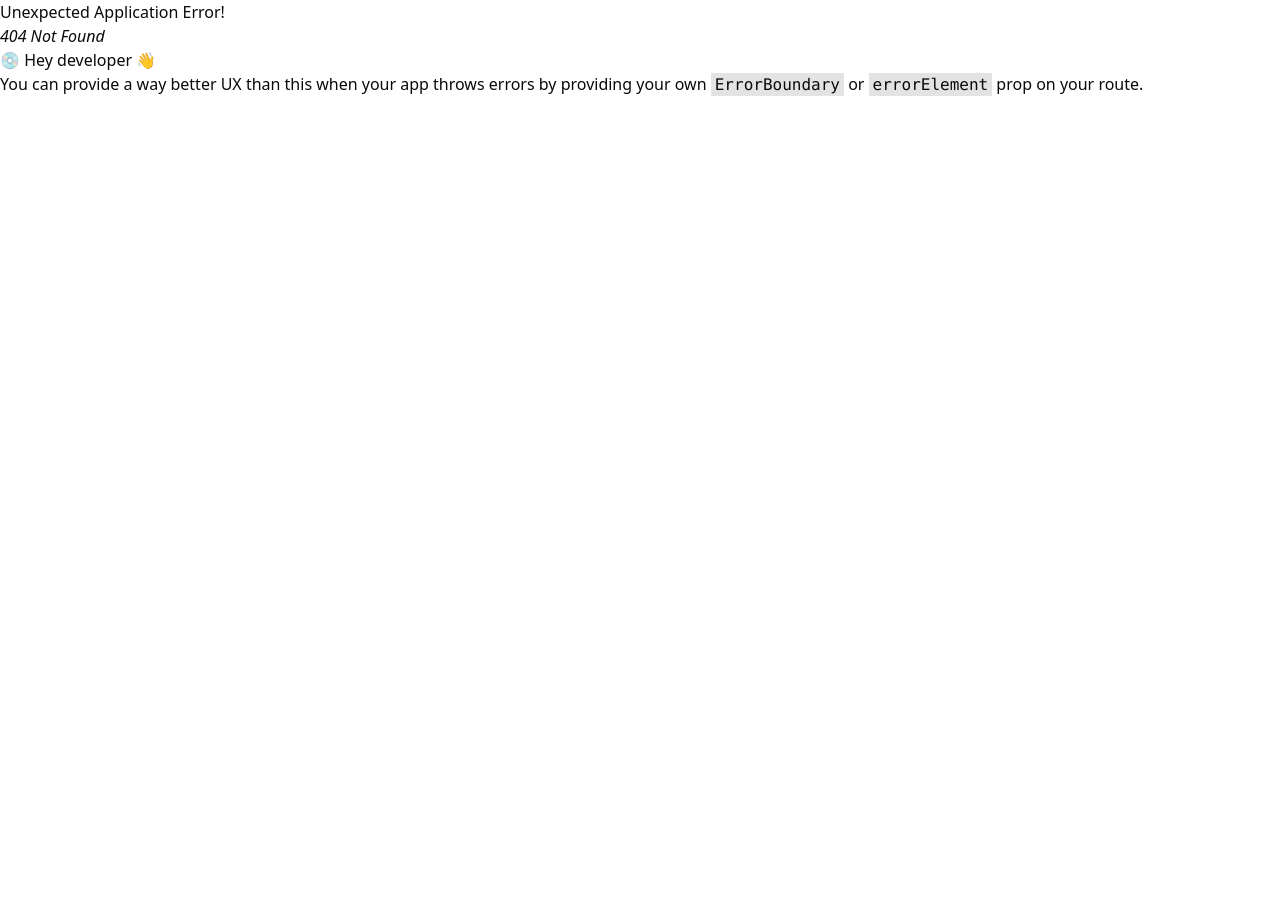
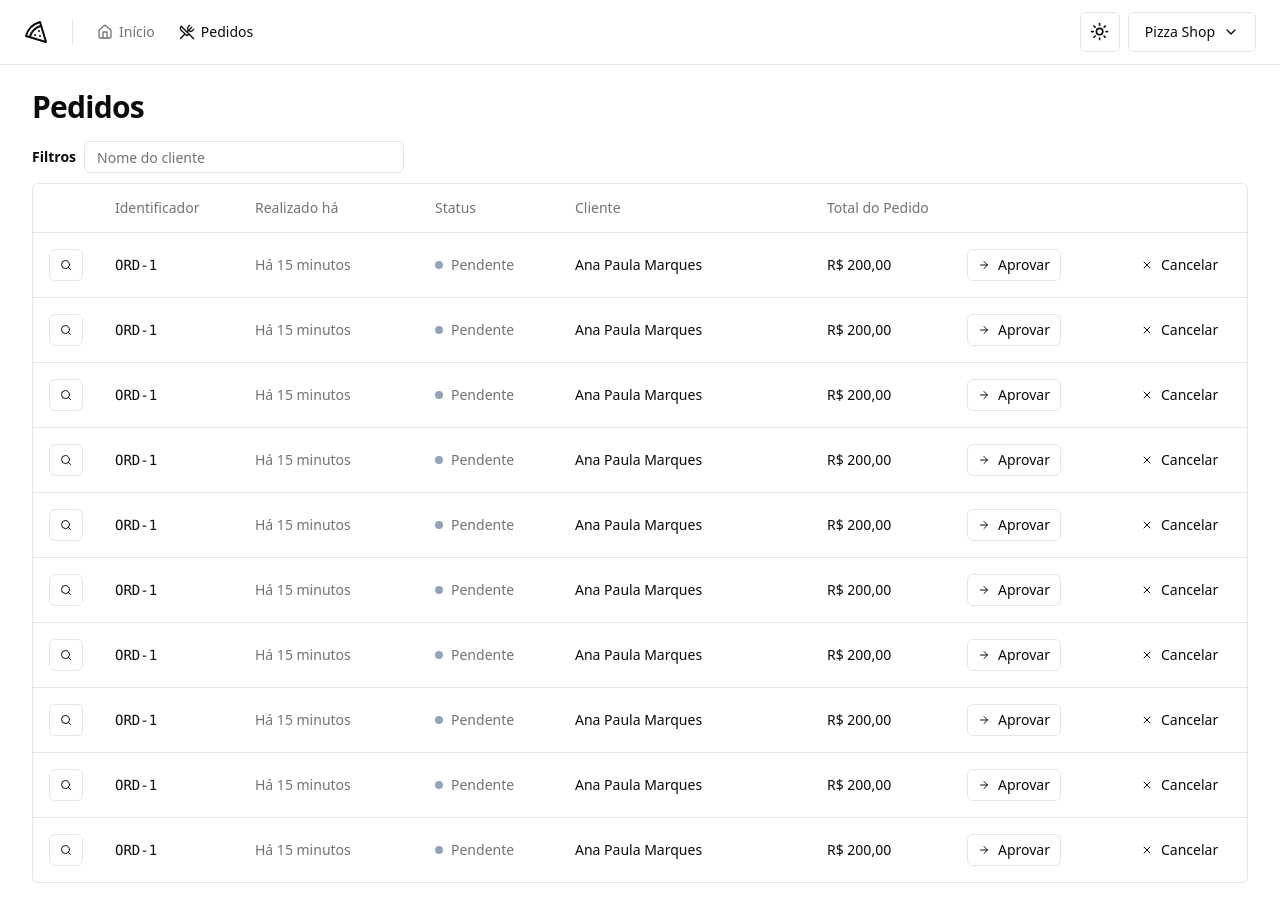
Before and after one commit to rogerrm95/pizza-shop, a React (Vite) app: page /orders in a window 1280 px wide. Before the commit this address had no page. Before the commit the page ends 800 px from the top, so only its background shows below. Built offline with nearby package versions, Linux system fonts and the light colour scheme.

Commit message:
Páginas e componentes (UI) - Página: Listagem de pedidos

```diff
--- a/src/components/ui/button.tsx
+++ b/src/components/ui/button.tsx
@@ -23,6 +23,7 @@
         default: 'h-10 px-4 py-2',
         sm: 'h-9 rounded-md px-3',
         lg: 'h-11 rounded-md px-8',
+        xs: 'h-8 px-2.5',
         icon: 'h-10 w-10',
       },
     },
--- /dev/null
+++ b/src/components/ui/table.tsx
@@ -0,0 +1,117 @@
+import * as React from 'react'
+
+import { cn } from '@/lib/utils'
+
+const Table = React.forwardRef<
+  HTMLTableElement,
+  React.HTMLAttributes<HTMLTableElement>
+>(({ className, ...props }, ref) => (
+  <div className="relative w-full overflow-auto">
+    <table
+      ref={ref}
+      className={cn('w-full caption-bottom text-sm', className)}
+      {...props}
+    />
+  </div>
+))
+Table.displayName = 'Table'
+
+const TableHeader = React.forwardRef<
+  HTMLTableSectionElement,
+  React.HTMLAttributes<HTMLTableSectionElement>
+>(({ className, ...props }, ref) => (
+  <thead ref={ref} className={cn('[&_tr]:border-b', className)} {...props} />
+))
+TableHeader.displayName = 'TableHeader'
+
+const TableBody = React.forwardRef<
+  HTMLTableSectionElement,
+  React.HTMLAttributes<HTMLTableSectionElement>
+>(({ className, ...props }, ref) => (
+  <tbody
+    ref={ref}
+    className={cn('[&_tr:last-child]:border-0', className)}
+    {...props}
+  />
+))
+TableBody.displayName = 'TableBody'
+
+const TableFooter = React.forwardRef<
+  HTMLTableSectionElement,
+  React.HTMLAttributes<HTMLTableSectionElement>
+>(({ className, ...props }, ref) => (
+  <tfoot
+    ref={ref}
+    className={cn(
+      'border-t bg-muted/50 font-medium [&>tr]:last:border-b-0',
+      className,
+    )}
+    {...props}
+  />
+))
+TableFooter.displayName = 'TableFooter'
+
+const TableRow = React.forwardRef<
+  HTMLTableRowElement,
+  React.HTMLAttributes<HTMLTableRowElement>
+>(({ className, ...props }, ref) => (
+  <tr
+    ref={ref}
+    className={cn(
+      'border-b transition-colors hover:bg-muted/50 data-[state=selected]:bg-muted',
+      className,
+    )}
+    {...props}
+  />
+))
+TableRow.displayName = 'TableRow'
+
+const TableHead = React.forwardRef<
+  HTMLTableCellElement,
+  React.ThHTMLAttributes<HTMLTableCellElement>
+>(({ className, ...props }, ref) => (
+  <th
+    ref={ref}
+    className={cn(
+      'h-12 px-4 text-left align-middle font-medium text-muted-foreground [&:has([role=checkbox])]:pr-0',
+      className,
+    )}
+    {...props}
+  />
+))
+TableHead.displayName = 'TableHead'
+
+const TableCell = React.forwardRef<
+  HTMLTableCellElement,
+  React.TdHTMLAttributes<HTMLTableCellElement>
+>(({ className, ...props }, ref) => (
+  <td
+    ref={ref}
+    className={cn('p-4 align-middle [&:has([role=checkbox])]:pr-0', className)}
+    {...props}
+  />
+))
+TableCell.displayName = 'TableCell'
+
+const TableCaption = React.forwardRef<
+  HTMLTableCaptionElement,
+  React.HTMLAttributes<HTMLTableCaptionElement>
+>(({ className, ...props }, ref) => (
+  <caption
+    ref={ref}
+    className={cn('mt-4 text-sm text-muted-foreground', className)}
+    {...props}
+  />
+))
+TableCaption.displayName = 'TableCaption'
+
+export {
+  Table,
+  TableHeader,
+  TableBody,
+  TableFooter,
+  TableHead,
+  TableRow,
+  TableCell,
+  TableCaption,
+}
--- /dev/null
+++ b/src/pages/app/orders/orders.tsx
@@ -0,0 +1,111 @@
+import { ArrowRight, Search, X } from 'lucide-react'
+import { Helmet } from 'react-helmet-async'
+
+import { Button } from '@/components/ui/button'
+import { Input } from '@/components/ui/input'
+import {
+  Table,
+  TableBody,
+  TableCell,
+  TableHead,
+  TableHeader,
+  TableRow,
+} from '@/components/ui/table'
+
+export function Orders() {
+  return (
+    <>
+      <Helmet title="Pedidos" />
+
+      <div className="flex flex-col gap-4">
+        <h1 className="text-3xl font-bold tracking-tight">Pedidos</h1>
+      </div>
+
+      <div className="space-y-2.5">
+        <form className="flex items-center gap-2">
+          <span className="text-sm font-semibold">Filtros</span>
+          <Input placeholder="Nome do cliente" className="h-8 w-[320px]" />
+        </form>
+
+        <div className="rounded-md border">
+          <Table>
+            <TableHeader>
+              <TableRow>
+                <TableHead className="w-[64px]"></TableHead>
+                <TableHead className="w-[140px]">Identificador</TableHead>
+                <TableHead className="w-[180px]">Realizado há</TableHead>
+                <TableHead className="w-[140px]">Status</TableHead>
+                <TableHead>Cliente</TableHead>
+                <TableHead className="w-[140px]">Total do Pedido</TableHead>
+                <TableHead className="w-[164px]"></TableHead>
+                <TableHead className="w-[132px]"></TableHead>
+              </TableRow>
+            </TableHeader>
+
+            <TableBody>
+              {Array.from({ length: 10 }).map((_, index) => {
+                return (
+                  <TableRow key={index}>
+                    {/* COLUNA - DETALHES DO PEDIDO */}
+                    <TableCell>
+                      <Button variant={'outline'} size={'xs'}>
+                        <Search className="h-3 w-3" />
+                        {/* Acessibilidade  */}
+                        {/* Acessibilidade  sr = Screen Only (Leitor de Tela) */}
+                        <span className="sr-only">Detalhes do pedido</span>
+                      </Button>
+                    </TableCell>
+
+                    {/* COLUNA - ID */}
+                    <TableCell className="font-mono text-sm font-medium">
+                      ORD-1
+                    </TableCell>
+
+                    {/* COLUNA - REALIZADO HÁ */}
+                    <TableCell className="text-muted-foreground">
+                      Há 15 minutos
+                    </TableCell>
+
+                    {/* COLUNA - STATUS */}
+                    <TableCell>
+                      <div className="flex items-center gap-2">
+                        <span className="h-2 w-2 rounded-full bg-slate-400" />
+                        <span className="font-medium text-muted-foreground">
+                          Pendente
+                        </span>
+                      </div>
+                    </TableCell>
+
+                    {/* COLUNA - CLIENTE */}
+                    <TableCell className="font-medium">
+                      Ana Paula Marques
+                    </TableCell>
+
+                    {/* COLUNA - TOTAL DO PEDIDO */}
+                    <TableCell className="font-medium">R$ 200,00</TableCell>
+
+                    {/* COLUNA - PRÓXIMA AÇÃO */}
+                    <TableCell>
+                      <Button variant={'outline'} size={'xs'}>
+                        <ArrowRight className="mr-2 h-3 w-3" />
+                        Aprovar
+                      </Button>
+                    </TableCell>
+
+                    {/* COLUNA - CANCELAR PEDIDO */}
+                    <TableCell>
+                      <Button variant={'ghost'} size={'xs'}>
+                        <X className="mr-2 h-3 w-3" />
+                        Cancelar
+                      </Button>
+                    </TableCell>
+                  </TableRow>
+                )
+              })}
+            </TableBody>
+          </Table>
+        </div>
+      </div>
+    </>
+  )
+}
--- a/src/routes.tsx
+++ b/src/routes.tsx
@@ -3,6 +3,7 @@
 import { AppLayout } from './pages/_layouts/app'
 import { AuthLayout } from './pages/_layouts/auth'
 import { Dashboard } from './pages/app/dashboard'
+import { Orders } from './pages/app/orders/orders'
 import { SignIn } from './pages/auth/sign-in'
 import { SignUp } from './pages/auth/sign-up'
 
@@ -14,6 +15,10 @@
       {
         path: '/',
         element: <Dashboard />,
+      },
+      {
+        path: '/orders',
+        element: <Orders />,
       },
     ],
   },
```
